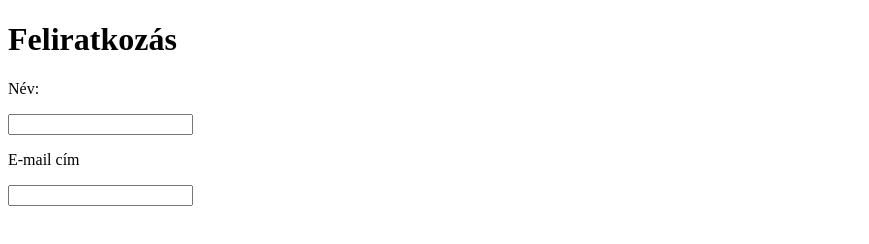
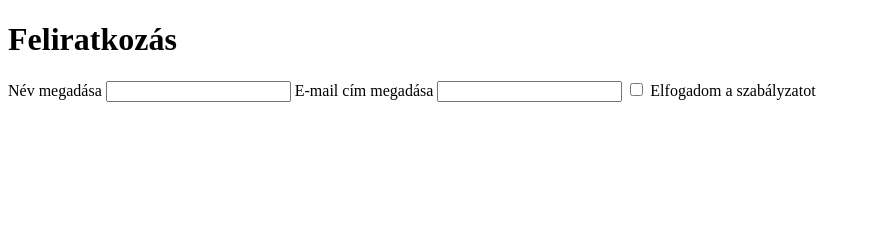
Before and after one commit to Pannanna/pro241028, a plain HTML site: page urlap.html in a window 1280 px wide. Shown: the whole page, without its empty margins (0-869 px from the left). Drawn offline with Linux system fonts and the light colour scheme.

Commit message:
javitas es checkbox

```diff
--- a/urlap.html
+++ b/urlap.html
@@ -8,11 +8,14 @@
 <body>
     <form action="urlap.html">
 <h1>Feliratkozás</h1>
-<p>Név:</p>
+<label for="nev">Név megadása</label>
 <input type="text" name="nev" id="nev">
 
-<p>E-mail cím</p>
+<label for="mail">E-mail cím megadása</label>
 <input type="text" name="mail" id="mail">
+
+<input type="checkbox" name="elfogadom" id="elfogadom">
+<label for="elfogadom">Elfogadom a szabályzatot</label>
     </form>
 </body>
 </html>
```
